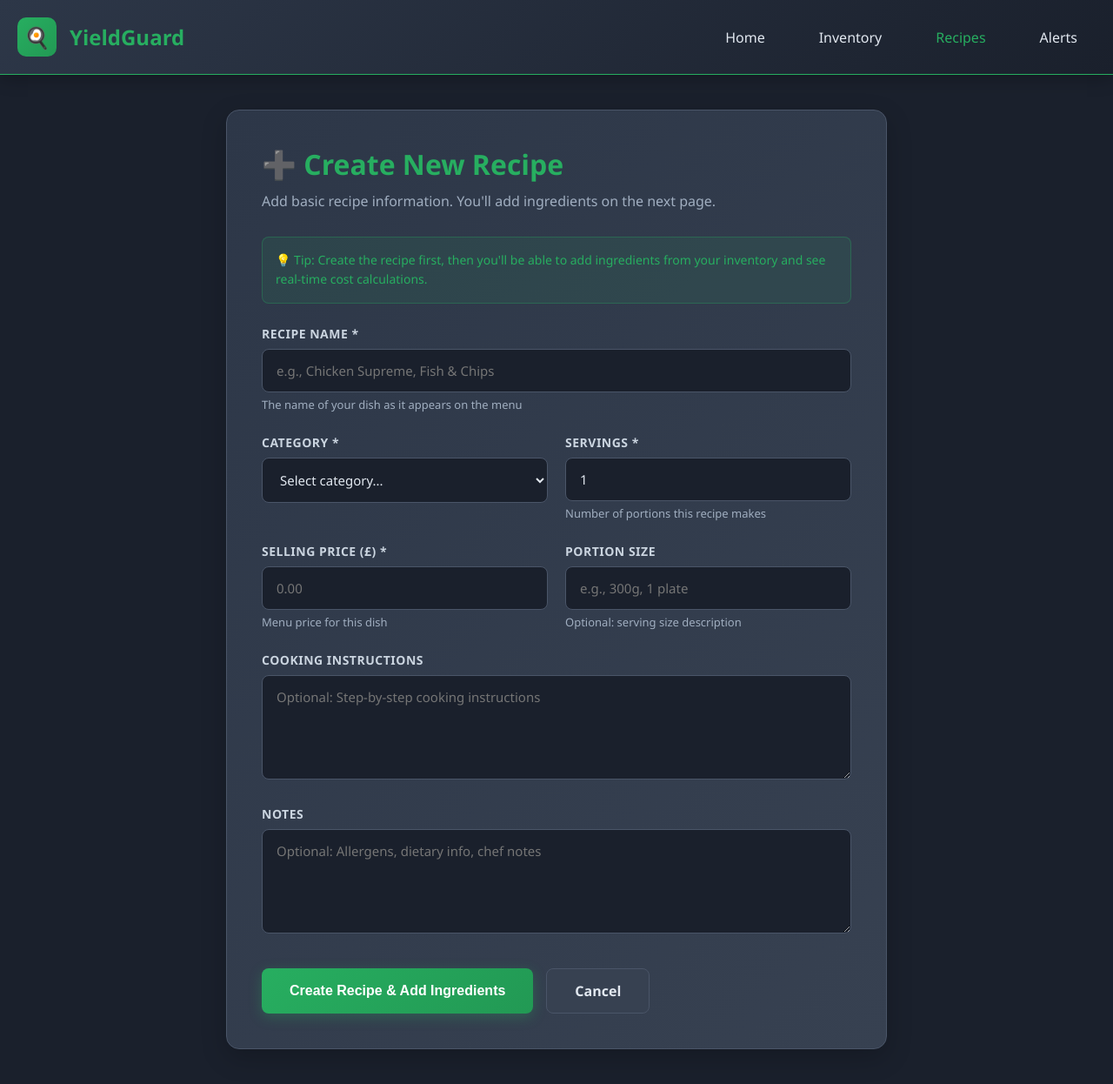
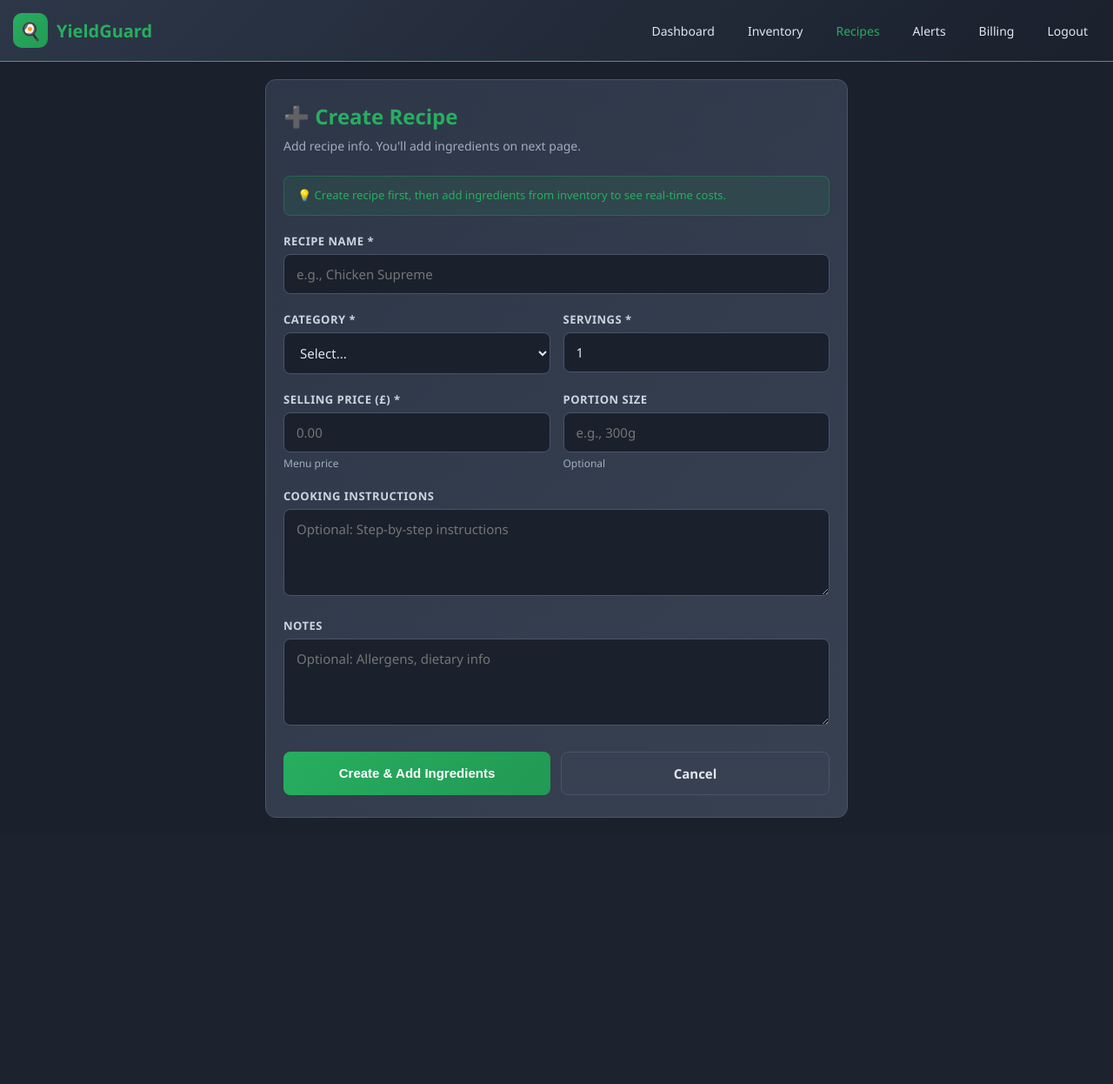
Before and after one commit to cryptoirish/kitchen-inventory-clean, a Flask app: page /recipes/add in a window 1280 px wide. Shown: the whole page at 87% size. After the commit the page ends 940 px from the top, so only its background shows below. Run offline with Flask 3, Linux system fonts and the light colour scheme; the visitor is signed in with stand-in values (Sample User, id 1); some libraries are stand-ins or nearby versions.

Commit message:
Revise add recipe page layout and styles
Updated styling and layout for the recipe addition page, including adjustments to navbar, form elements, and mobile menu. Improved text for clarity and conciseness.

```diff
--- a/templates/add_recipe.html
+++ b/templates/add_recipe.html
@@ -6,34 +6,58 @@
     <style>
         * { margin: 0; padding: 0; box-sizing: border-box; }
         body { font-family: 'Segoe UI', Tahoma, Geneva, Verdana, sans-serif; background: #1a202c; color: #e2e8f0; min-height: 100vh; }
-        .navbar { background: linear-gradient(135deg, #2d3748 0%, #1a202c 100%); padding: 20px 0; box-shadow: 0 2px 20px rgba(0,0,0,0.3); border-bottom: 1px solid #27ae60; }
-        .nav-container { max-width: 1400px; margin: 0 auto; padding: 0 20px; display: flex; justify-content: space-between; align-items: center; }
-        .logo { display: flex; align-items: center; gap: 15px; text-decoration: none; }
-        .logo-icon { width: 45px; height: 45px; background: linear-gradient(135deg, #27ae60 0%, #229954 100%); border-radius: 10px; display: flex; align-items: center; justify-content: center; font-size: 24px; }
-        .logo-text { color: #27ae60; font-size: 24px; font-weight: bold; }
-        .nav-links { display: flex; gap: 20px; align-items: center; }
-        .nav-links a { color: #e2e8f0; text-decoration: none; font-weight: 500; padding: 10px 20px; border-radius: 8px; transition: all 0.3s; border: 1px solid transparent; }
-        .nav-links a:hover { background: rgba(39, 174, 96, 0.1); border-color: #27ae60; color: #27ae60; }
-        .container { max-width: 800px; margin: 40px auto; padding: 0 20px; }
-        .form-card { background: linear-gradient(135deg, #2d3748 0%, #374151 100%); padding: 40px; border-radius: 15px; border: 1px solid #4a5568; box-shadow: 0 10px 30px rgba(0,0,0,0.2); }
-        .form-header { margin-bottom: 30px; }
-        .form-header h1 { color: #27ae60; font-size: 32px; margin-bottom: 10px; }
-        .form-header p { color: #a0aec0; font-size: 16px; }
-        .form-group { margin-bottom: 25px; }
-        .form-row { display: grid; grid-template-columns: 1fr 1fr; gap: 20px; }
-        label { display: block; margin-bottom: 8px; font-weight: 600; color: #cbd5e0; font-size: 14px; text-transform: uppercase; letter-spacing: 0.5px; }
-        input, select, textarea { width: 100%; padding: 14px 16px; background: #1a202c; border: 1px solid #4a5568; border-radius: 8px; color: #e2e8f0; font-size: 15px; transition: all 0.3s; font-family: inherit; }
+
+        .navbar { background: linear-gradient(135deg, #2d3748 0%, #1a202c 100%); padding: 15px 0; border-bottom: 1px solid #27ae60; position: sticky; top: 0; z-index: 1000; }
+        .nav-container { max-width: 1400px; margin: 0 auto; padding: 0 15px; display: flex; justify-content: space-between; align-items: center; }
+        .logo { display: flex; align-items: center; gap: 10px; text-decoration: none; }
+        .logo-icon { width: 40px; height: 40px; background: linear-gradient(135deg, #27ae60 0%, #229954 100%); border-radius: 10px; display: flex; align-items: center; justify-content: center; font-size: 20px; }
+        .logo-text { color: #27ae60; font-size: 20px; font-weight: bold; }
+        .nav-links { display: flex; gap: 10px; align-items: center; }
+        .nav-links a { color: #e2e8f0; text-decoration: none; font-weight: 500; padding: 8px 14px; border-radius: 8px; transition: all 0.3s; font-size: 14px; }
+        .nav-links a:hover { background: rgba(39, 174, 96, 0.1); color: #27ae60; }
+
+        .hamburger { display: none; flex-direction: column; gap: 4px; cursor: pointer; padding: 10px; border: none; background: none; }
+        .hamburger span { width: 25px; height: 3px; background: #27ae60; border-radius: 2px; }
+
+        .mobile-menu { display: none; position: fixed; top: 70px; left: 0; right: 0; background: #1a202c; padding: 20px; border-bottom: 2px solid #27ae60; flex-direction: column; gap: 10px; z-index: 999; box-shadow: 0 10px 30px rgba(0,0,0,0.5); }
+        .mobile-menu.active { display: flex; }
+        .mobile-menu a { color: #e2e8f0; text-decoration: none; font-weight: 500; padding: 15px 20px; border-radius: 10px; font-size: 16px; border: 1px solid #374151; }
+        .mobile-menu a:hover, .mobile-menu a.active { background: rgba(39, 174, 96, 0.1); color: #27ae60; border-color: #27ae60; }
+
+        .container { max-width: 700px; margin: 20px auto; padding: 0 15px; }
+
+        .form-card { background: linear-gradient(135deg, #2d3748 0%, #374151 100%); padding: 25px 20px; border-radius: 12px; border: 1px solid #4a5568; }
+        .form-header { margin-bottom: 25px; }
+        .form-header h1 { color: #27ae60; font-size: 24px; margin-bottom: 8px; }
+        .form-header p { color: #a0aec0; font-size: 14px; }
+
+        .info-box { background: rgba(39, 174, 96, 0.1); border: 1px solid rgba(39, 174, 96, 0.3); padding: 12px 15px; border-radius: 8px; margin-bottom: 20px; }
+        .info-box p { color: #27ae60; font-size: 13px; line-height: 1.5; }
+
+        .form-group { margin-bottom: 20px; }
+        .form-row { display: grid; grid-template-columns: 1fr 1fr; gap: 15px; }
+        label { display: block; margin-bottom: 6px; font-weight: 600; color: #cbd5e0; font-size: 13px; text-transform: uppercase; letter-spacing: 0.5px; }
+        input, select, textarea { width: 100%; padding: 12px 14px; background: #1a202c; border: 1px solid #4a5568; border-radius: 8px; color: #e2e8f0; font-size: 15px; font-family: inherit; transition: all 0.3s; }
         input:focus, select:focus, textarea:focus { outline: none; border-color: #27ae60; box-shadow: 0 0 0 3px rgba(39, 174, 96, 0.1); }
-        textarea { min-height: 120px; resize: vertical; }
-        .btn { display: inline-block; padding: 14px 32px; border-radius: 8px; text-decoration: none; font-weight: 600; font-size: 16px; transition: all 0.3s; cursor: pointer; border: none; }
-        .btn-primary { background: linear-gradient(135deg, #27ae60 0%, #229954 100%); color: white; box-shadow: 0 4px 15px rgba(39, 174, 96, 0.3); }
-        .btn-primary:hover { transform: translateY(-2px); box-shadow: 0 6px 20px rgba(39, 174, 96, 0.4); }
+        textarea { min-height: 100px; resize: vertical; }
+
+        .btn { display: inline-block; padding: 14px 24px; border-radius: 8px; text-decoration: none; font-weight: 600; font-size: 15px; transition: all 0.3s; cursor: pointer; border: none; text-align: center; }
+        .btn-primary { background: linear-gradient(135deg, #27ae60 0%, #229954 100%); color: white; }
+        .btn-primary:hover { transform: translateY(-2px); }
         .btn-secondary { background: #374151; color: #e2e8f0; border: 1px solid #4a5568; }
-        .btn-secondary:hover { background: #4a5568; }
-        .form-actions { display: flex; gap: 15px; margin-top: 35px; }
-        .helper-text { font-size: 13px; color: #a0aec0; margin-top: 5px; }
-        .info-box { background: rgba(39, 174, 96, 0.1); border: 1px solid rgba(39, 174, 96, 0.3); padding: 15px; border-radius: 8px; margin-bottom: 25px; }
-        .info-box p { color: #27ae60; font-size: 14px; line-height: 1.6; }
+
+        .form-actions { display: flex; gap: 12px; margin-top: 25px; }
+        .form-actions .btn { flex: 1; }
+        .helper-text { font-size: 12px; color: #a0aec0; margin-top: 4px; }
+
+        @media (max-width: 768px) {
+            .nav-links { display: none; }
+            .hamburger { display: flex; }
+            .logo-text { font-size: 18px; }
+            .form-row { grid-template-columns: 1fr; gap: 20px; }
+            .form-card { padding: 20px 15px; }
+            .form-actions { flex-direction: column; }
+        }
     </style>
 </head>
 <body>
@@ -44,37 +68,49 @@
                 <div class="logo-text">YieldGuard</div>
             </a>
             <div class="nav-links">
-                <a href="/">Home</a>
+                <a href="/">Dashboard</a>
                 <a href="/inventory">Inventory</a>
                 <a href="/recipes" style="color: #27ae60;">Recipes</a>
                 <a href="/alerts">Alerts</a>
+                <a href="/billing">Billing</a>
+                <a href="/logout">Logout</a>
             </div>
+            <button class="hamburger" onclick="toggleMenu()">
+                <span></span><span></span><span></span>
+            </button>
+        </div>
+        <div class="mobile-menu" id="mobileMenu">
+            <a href="/">📊 Dashboard</a>
+            <a href="/inventory">📦 Inventory</a>
+            <a href="/recipes" class="active">🍽️ Recipes</a>
+            <a href="/alerts">⚠️ Alerts</a>
+            <a href="/billing">💳 Billing</a>
+            <a href="/logout">🚪 Logout</a>
         </div>
     </nav>
 
     <div class="container">
         <div class="form-card">
             <div class="form-header">
-                <h1>➕ Create New Recipe</h1>
-                <p>Add basic recipe information. You'll add ingredients on the next page.</p>
+                <h1>➕ Create Recipe</h1>
+                <p>Add recipe info. You'll add ingredients on next page.</p>
             </div>
 
             <div class="info-box">
-                <p>💡 Tip: Create the recipe first, then you'll be able to add ingredients from your inventory and see real-time cost calculations.</p>
+                <p>💡 Create recipe first, then add ingredients from inventory to see real-time costs.</p>
             </div>
 
             <form method="POST">
                 <div class="form-group">
                     <label>Recipe Name *</label>
-                    <input type="text" name="name" placeholder="e.g., Chicken Supreme, Fish & Chips" required>
-                    <p class="helper-text">The name of your dish as it appears on the menu</p>
+                    <input type="text" name="name" placeholder="e.g., Chicken Supreme" required>
                 </div>
 
                 <div class="form-row">
                     <div class="form-group">
                         <label>Category *</label>
                         <select name="category" required>
-                            <option value="">Select category...</option>
+                            <option value="">Select...</option>
                             <option value="Starter">Starter</option>
                             <option value="Main">Main Course</option>
                             <option value="Dessert">Dessert</option>
@@ -87,7 +123,6 @@
                     <div class="form-group">
                         <label>Servings *</label>
                         <input type="number" name="servings" value="1" min="1" required>
-                        <p class="helper-text">Number of portions this recipe makes</p>
                     </div>
                 </div>
 
@@ -95,32 +130,45 @@
                     <div class="form-group">
                         <label>Selling Price (£) *</label>
                         <input type="number" name="selling_price" step="0.01" placeholder="0.00" required>
-                        <p class="helper-text">Menu price for this dish</p>
+                        <p class="helper-text">Menu price</p>
                     </div>
 
                     <div class="form-group">
                         <label>Portion Size</label>
-                        <input type="text" name="portion_size" placeholder="e.g., 300g, 1 plate">
-                        <p class="helper-text">Optional: serving size description</p>
+                        <input type="text" name="portion_size" placeholder="e.g., 300g">
+                        <p class="helper-text">Optional</p>
                     </div>
                 </div>
 
                 <div class="form-group">
                     <label>Cooking Instructions</label>
-                    <textarea name="instructions" placeholder="Optional: Step-by-step cooking instructions"></textarea>
+                    <textarea name="instructions" placeholder="Optional: Step-by-step instructions"></textarea>
                 </div>
 
                 <div class="form-group">
                     <label>Notes</label>
-                    <textarea name="notes" placeholder="Optional: Allergens, dietary info, chef notes"></textarea>
+                    <textarea name="notes" placeholder="Optional: Allergens, dietary info"></textarea>
                 </div>
 
                 <div class="form-actions">
-                    <button type="submit" class="btn btn-primary">Create Recipe & Add Ingredients</button>
+                    <button type="submit" class="btn btn-primary">Create & Add Ingredients</button>
                     <a href="/recipes" class="btn btn-secondary">Cancel</a>
                 </div>
             </form>
         </div>
     </div>
+
+    <script>
+        function toggleMenu() {
+            document.getElementById('mobileMenu').classList.toggle('active');
+        }
+        document.addEventListener('click', function(event) {
+            const menu = document.getElementById('mobileMenu');
+            const hamburger = document.querySelector('.hamburger');
+            if (!menu.contains(event.target) && !hamburger.contains(event.target)) {
+                menu.classList.remove('active');
+            }
+        });
+    </script>
 </body>
 </html>
```
